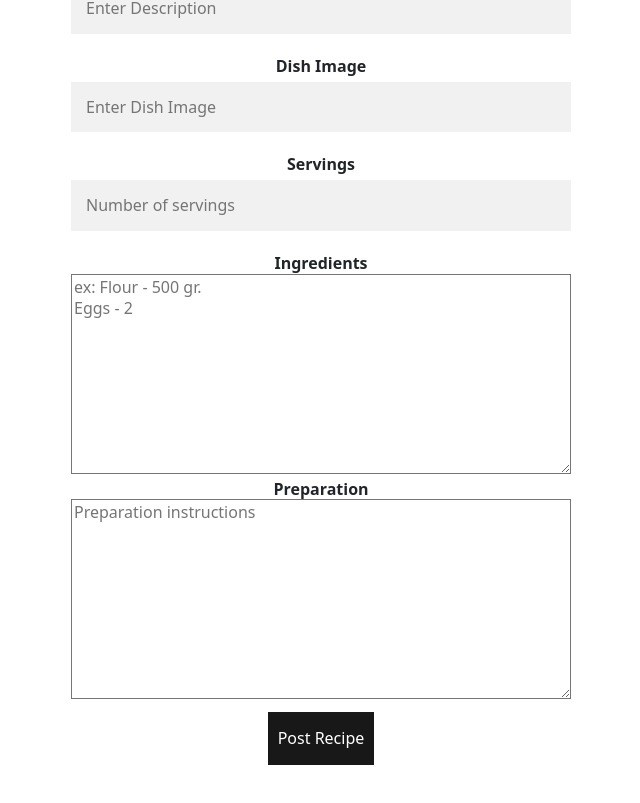
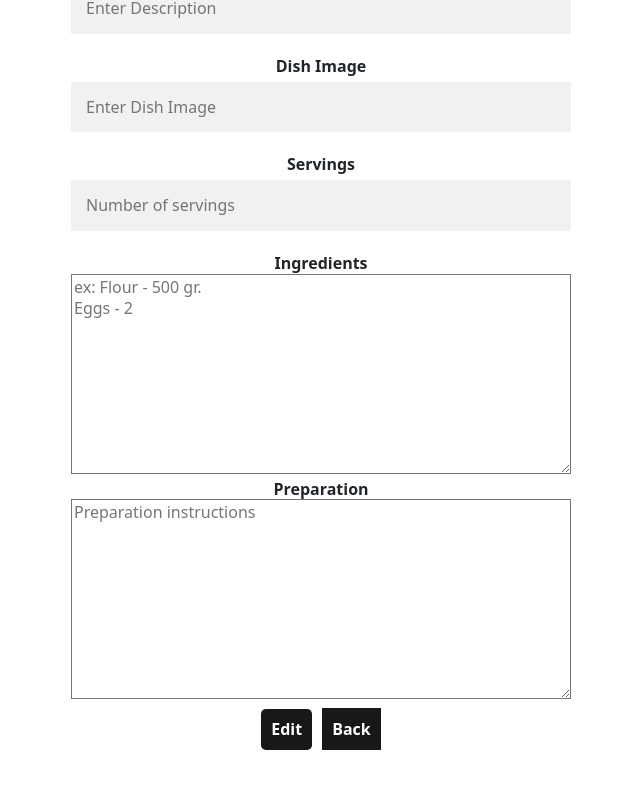
Before and after one commit to GeorgyGanev/ReactJS-RecipeBlog, a React (Create React App) app: page /catalog/1/edit in a window 1280 px wide. Shown: the part 301-1104 px from the top of the page, without its empty margins (319-959 px from the left). Built offline with nearby package versions, Linux system fonts and the light colour scheme; no server answers.

Commit message:
Added back option to edit screen

```diff
--- a/src/components/EditRecipe/EditRecipe.js
+++ b/src/components/EditRecipe/EditRecipe.js
@@ -1,5 +1,5 @@
 import { useEffect } from 'react';
-import { useParams } from 'react-router-dom';
+import { Link, useParams, useNavigate } from 'react-router-dom';
 
 import { useForm } from '../../hooks/useForm';
 import { useService } from '../../hooks/useService';
@@ -10,7 +10,7 @@ import styles from './EditRecipe.module.css';
 export const EditRecipe = ({
     onRecipeEditSubmit
 }) => {
-
+    const navigate = useNavigate();
     const { recipeId } = useParams();
     const recipeService = useService(recipeServiceFactory);
 
@@ -64,8 +64,13 @@ export const EditRecipe = ({
                     {errors.preparation &&
                     <p className={styles["warning-message"]}>Please provide preparation instructions!</p>}
 
-                <input type="submit" className={styles["registerbtn"]} value="Post Recipe" />
+                <button type="submit" className={styles["registerbtn"]}>Edit</button>
+                <Link to={`/catalog/${recipeId}`} className={styles["registerbtn"]}>Back</Link>
+
             </form>
+
+
+
         </div>
     </section>
     );
--- a/src/components/EditRecipe/EditRecipe.module.css
+++ b/src/components/EditRecipe/EditRecipe.module.css
@@ -20,11 +20,12 @@ textarea {
 .registerbtn {
     background-color: black;
     color: white;
-    padding: 16px 10px;
-    margin: 8px 0;
+    padding: 10px;
+    margin: 5px;
     border: none;
     cursor: pointer;
     opacity: 0.9;
+
   }
 
   .warning-message {
--- a/src/components/RecipeDetails/RecipeDetails.js
+++ b/src/components/RecipeDetails/RecipeDetails.js
@@ -1,6 +1,6 @@
 import styles from './RecipeDetails.module.css';
 import { useState, useEffect, useContext} from 'react';
-import { Link, useParams, useNavigate } from 'react-router-dom';
+import { Link, useParams } from 'react-router-dom';
 
 import { recipeServiceFactory } from '../../services/recipeService';
 import { useService } from '../../hooks/useService';
```
